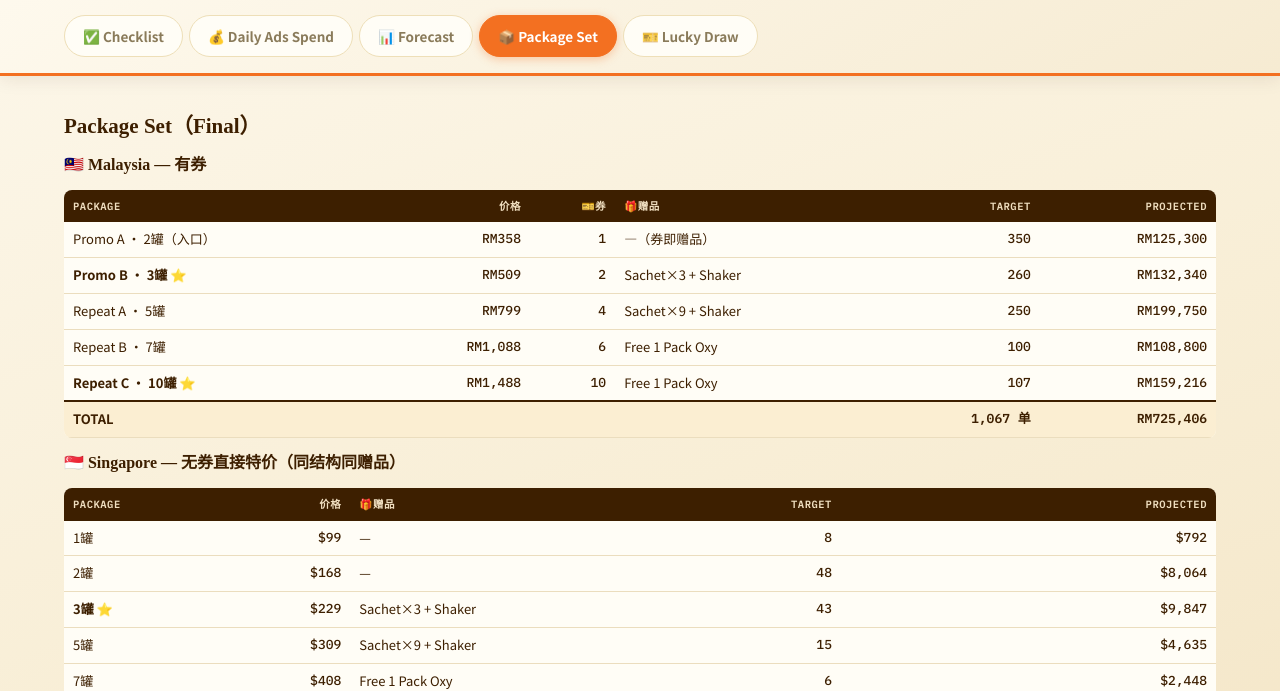
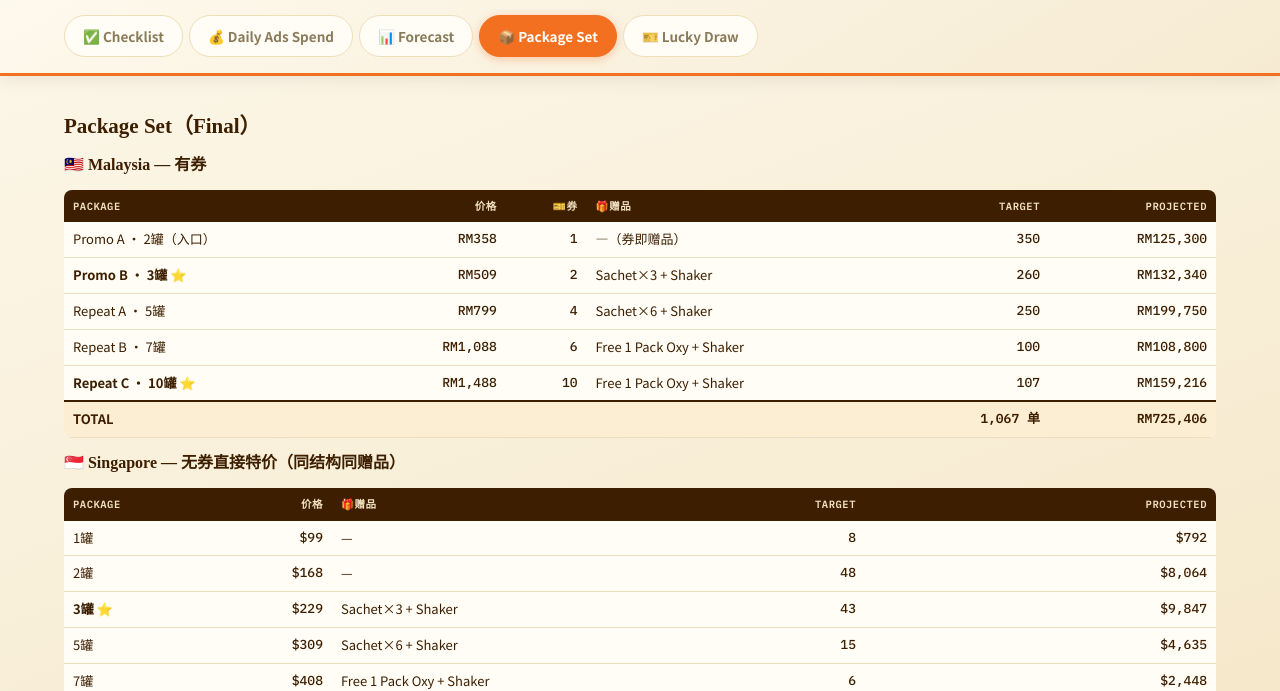
Before and after one commit to marketing1-commits/oxy-augoperation, a plain HTML site: page index.html in a window 1280 px wide. Both pictures are taken after a click on the button "📦 Package Set". Shown: the part 109-800 px from the top of the page. Drawn offline with Linux system fonts and the light colour scheme; no server answers.

Commit message:
Add files via upload

```diff
--- a/index.html
+++ b/index.html
@@ -191,9 +191,9 @@ input[type=number]{width:110px;padding:7px 9px;border:1.5px solid #C9BFA5;border
     <tr><th>Package</th><th class="num">价格</th><th class="num">🎫券</th><th>🎁赠品</th><th class="num">Target</th><th class="num">Projected</th></tr>
     <tr><td>Promo A · 2罐（入口）</td><td class="num">RM358</td><td class="num">1</td><td>—（券即赠品）</td><td class="num">350</td><td class="num">RM125,300</td></tr>
     <tr><td><b>Promo B · 3罐 ⭐</b></td><td class="num">RM509</td><td class="num">2</td><td>Sachet×3 + Shaker</td><td class="num">260</td><td class="num">RM132,340</td></tr>
-    <tr><td>Repeat A · 5罐</td><td class="num">RM799</td><td class="num">4</td><td>Sachet×9 + Shaker</td><td class="num">250</td><td class="num">RM199,750</td></tr>
-    <tr><td>Repeat B · 7罐</td><td class="num">RM1,088</td><td class="num">6</td><td>Free 1 Pack Oxy</td><td class="num">100</td><td class="num">RM108,800</td></tr>
-    <tr><td><b>Repeat C · 10罐 ⭐</b></td><td class="num">RM1,488</td><td class="num">10</td><td>Free 1 Pack Oxy</td><td class="num">107</td><td class="num">RM159,216</td></tr>
+    <tr><td>Repeat A · 5罐</td><td class="num">RM799</td><td class="num">4</td><td>Sachet×6 + Shaker</td><td class="num">250</td><td class="num">RM199,750</td></tr>
+    <tr><td>Repeat B · 7罐</td><td class="num">RM1,088</td><td class="num">6</td><td>Free 1 Pack Oxy + Shaker</td><td class="num">100</td><td class="num">RM108,800</td></tr>
+    <tr><td><b>Repeat C · 10罐 ⭐</b></td><td class="num">RM1,488</td><td class="num">10</td><td>Free 1 Pack Oxy + Shaker</td><td class="num">107</td><td class="num">RM159,216</td></tr>
     <tr class="total"><td>TOTAL</td><td></td><td></td><td></td><td class="num">1,067 单</td><td class="num">RM725,406</td></tr>
   </table>
   <h2 style="font-size:16px">🇸🇬 Singapore — 无券直接特价（同结构同赠品）</h2>
@@ -202,9 +202,9 @@ input[type=number]{width:110px;padding:7px 9px;border:1.5px solid #C9BFA5;border
     <tr><td>1罐</td><td class="num">$99</td><td>—</td><td class="num">8</td><td class="num">$792</td></tr>
     <tr><td>2罐</td><td class="num">$168</td><td>—</td><td class="num">48</td><td class="num">$8,064</td></tr>
     <tr><td><b>3罐 ⭐</b></td><td class="num">$229</td><td>Sachet×3 + Shaker</td><td class="num">43</td><td class="num">$9,847</td></tr>
-    <tr><td>5罐</td><td class="num">$309</td><td>Sachet×9 + Shaker</td><td class="num">15</td><td class="num">$4,635</td></tr>
-    <tr><td>7罐</td><td class="num">$408</td><td>Free 1 Pack Oxy</td><td class="num">6</td><td class="num">$2,448</td></tr>
-    <tr><td>10罐</td><td class="num">$569</td><td>Free 1 Pack Oxy</td><td class="num">4</td><td class="num">$2,276</td></tr>
+    <tr><td>5罐</td><td class="num">$309</td><td>Sachet×6 + Shaker</td><td class="num">15</td><td class="num">$4,635</td></tr>
+    <tr><td>7罐</td><td class="num">$408</td><td>Free 1 Pack Oxy + Shaker</td><td class="num">6</td><td class="num">$2,448</td></tr>
+    <tr><td>10罐</td><td class="num">$569</td><td>Free 1 Pack Oxy + Shaker</td><td class="num">4</td><td class="num">$2,276</td></tr>
     <tr class="total"><td>TOTAL</td><td></td><td></td><td class="num">124 单</td><td class="num">SGD28,062 ≈ RM84K</td></tr>
   </table>
   <div class="rule"><b>⚠️ 8月无1罐配套</b> — menu 从 RM358 起跳。CS 暗器救单（不印图上）：1罐+1Box RM188 / 老客3罐 RM489 裸价。</div>
```
